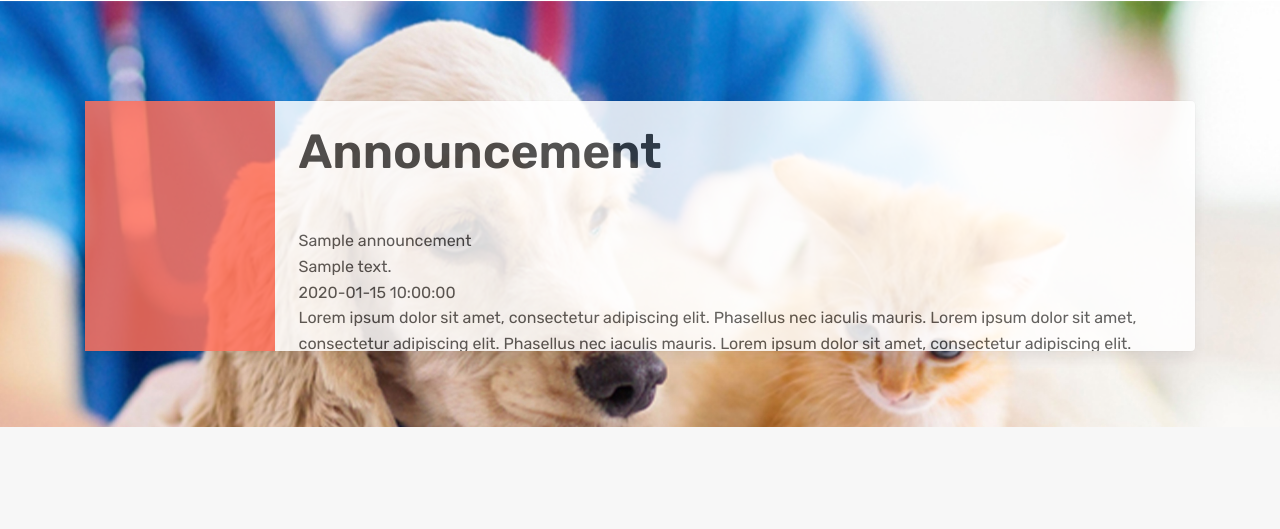
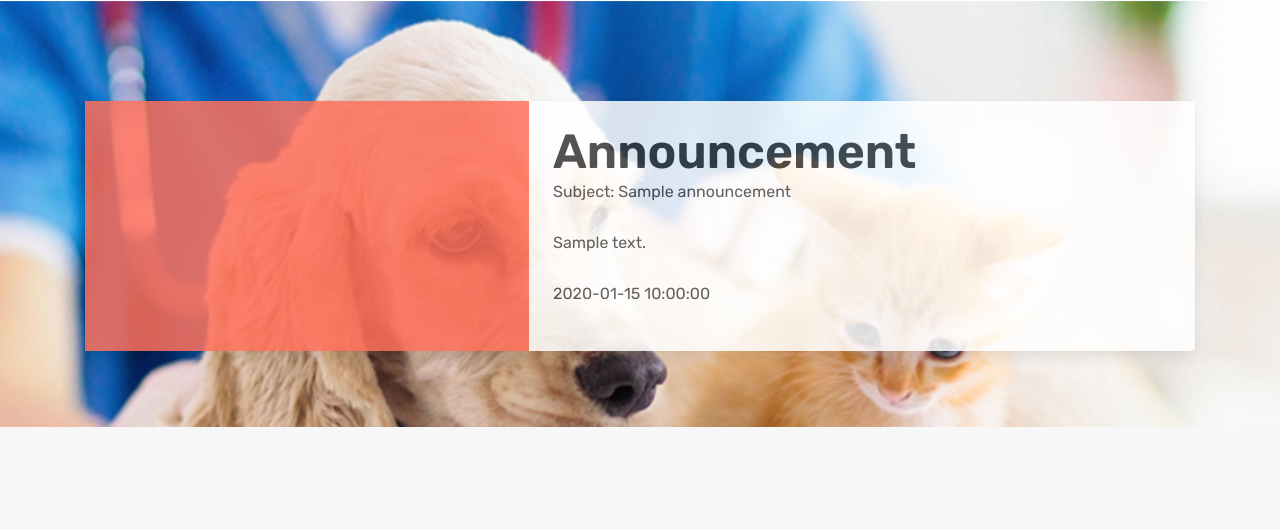
Before and after one commit to AlexCitrus/AnimalArk, a PHP site: page /theme/index.php in a window 1280 px wide. Shown: the part 904-1433 px from the top of the page. Run offline with PHP 8.4, Linux system fonts and the light colour scheme; tables that the repository leaves empty or names only in its code hold one stand-in row (values such as "Sample post"); some libraries are stand-ins or nearby versions.

Commit message:
changes admin

```diff
--- a/theme/createAnnouncement.html
+++ b/theme/createAnnouncement.html
@@ -72,7 +72,7 @@
       <div class="container">
         <nav class="navbar">
           <div class="navbar-brand">
-            <a class="navbar-item mr-5" href="index.html">
+            <a class="navbar-item mr-5" href="index.php">
               <img src="images/logo.png" width="200" alt="logo" />
             </a>
             <button
@@ -90,7 +90,7 @@
           <div class="navbar-menu" id="navigation">
             <ul class="navbar-start">
               <li class="navbar-item">
-                <a class="navbar-link" href="index.html">Home</a>
+                <a class="navbar-link" href="index.php">Home</a>
               </li>
 
               <li class="navbar-item">
--- a/theme/index.php
+++ b/theme/index.php
@@ -152,33 +152,21 @@
                 <div class="card-content">
                   <div class="media-content">
                     <p class="title is-1">Announcement</p>
-                    <br />
                   </div>
 
                   <div class="content">
                   <?php
-                    $db_name = "id20217626_test";
-                    $db_username = "id20217626_thea";
-                    $db_pass = "Pass!1234567";
-                    $db_host = "localhost";
-                    $con = mysqli_connect("localhost", "root", "", "usersdb") or die(mysqli_error()); //Connect to server
+                    $con = mysqli_connect("localhost", "id20217626_thea", "Pass!1234567", "id20217626_test") or die(mysqli_error()); //Connect to server
                     $query = mysqli_query($con, "SELECT * FROM announcements"); // SQL Query
+
                     while($row = mysqli_fetch_array($query)) // prints the prospects
                     {
-                    echo $row['subject'] . "</br>";
-                    echo $row['description'] . "</br>";
-                    echo $row['date_posted'] . "</br>";
+                    echo "Subject: ";
+                    echo $row['subject'] . "</br>" . "</br>";
+                    echo $row['description'] . "</br>" . "</br>";
+                    echo $row['date_posted'] . "</br>" . "</br>";
                     }
                   ?>
-
-                    Lorem ipsum dolor sit amet, consectetur adipiscing elit.
-                    Phasellus nec iaculis mauris. Lorem ipsum dolor sit amet,
-                    consectetur adipiscing elit. Phasellus nec iaculis mauris.
-                    Lorem ipsum dolor sit amet, consectetur adipiscing elit.
-                    Phasellus nec iaculis mauris. <a>@bulmaio</a>.
-                    <a href="#">#css</a> <a href="#">#responsive</a>
-                    <br />
-                    <time datetime="2016-1-1">11:09 PM - 1 Jan 2016</time>
                   </div>
                 </div>
               </div>
--- a/theme/login.php
+++ b/theme/login.php
@@ -18,7 +18,7 @@
 {
     while($row = mysqli_fetch_assoc($results)) //display all rows from query
     {
-        $table_users = $row['email']; // the first username row is passed on to $table_users, and so on until the query is finished
+        $table_users = $row['email']; // the first username ro is passed on to $table_users, and so on until the query is finished
         $table_pass = $row['pass']; // the first password row is passed on to $table_users, and so on until the query is finished
     }
     if(($email == $table_users) && ($pass == $table_pass)) // checks if there are any matching fields
```
Also changed, not shown: theme/createAnnouncement.php (+13 -7 lines).
